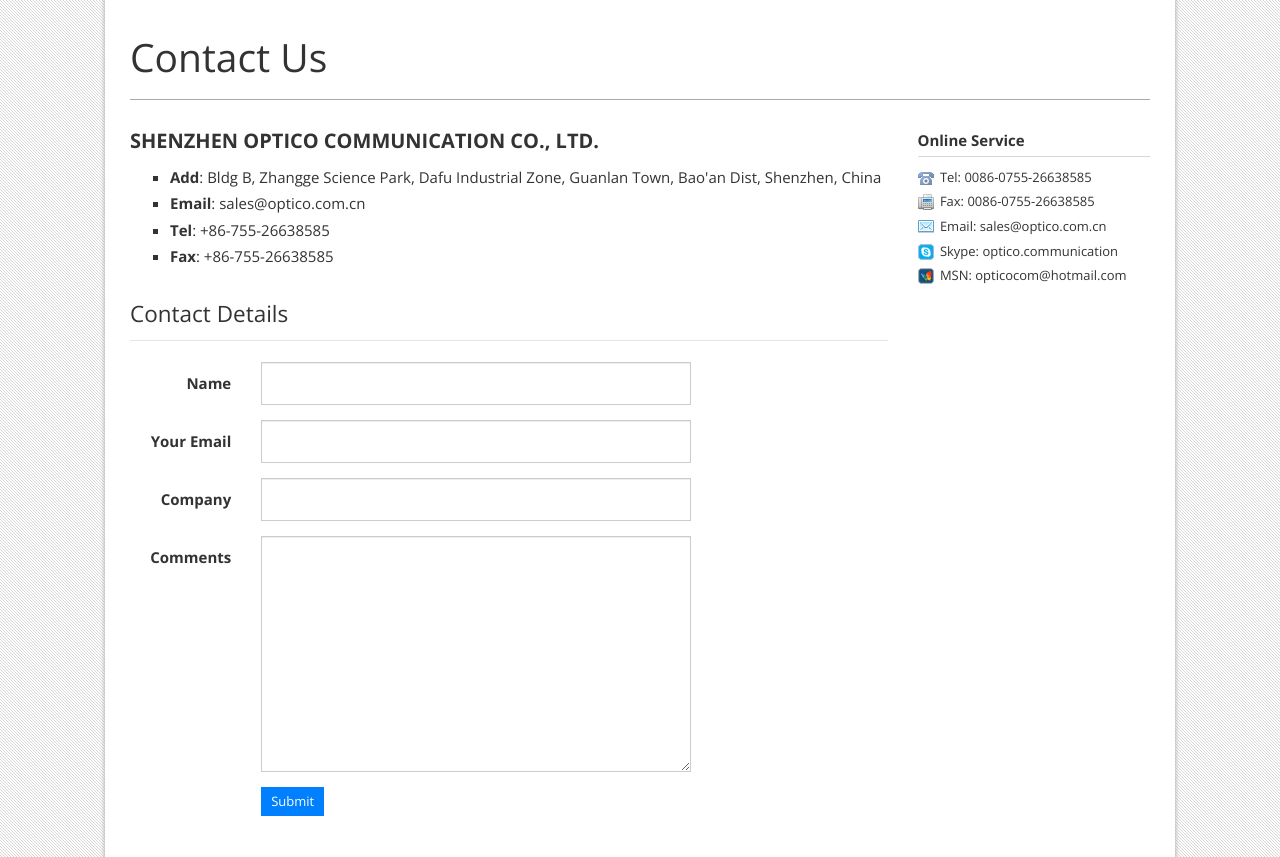
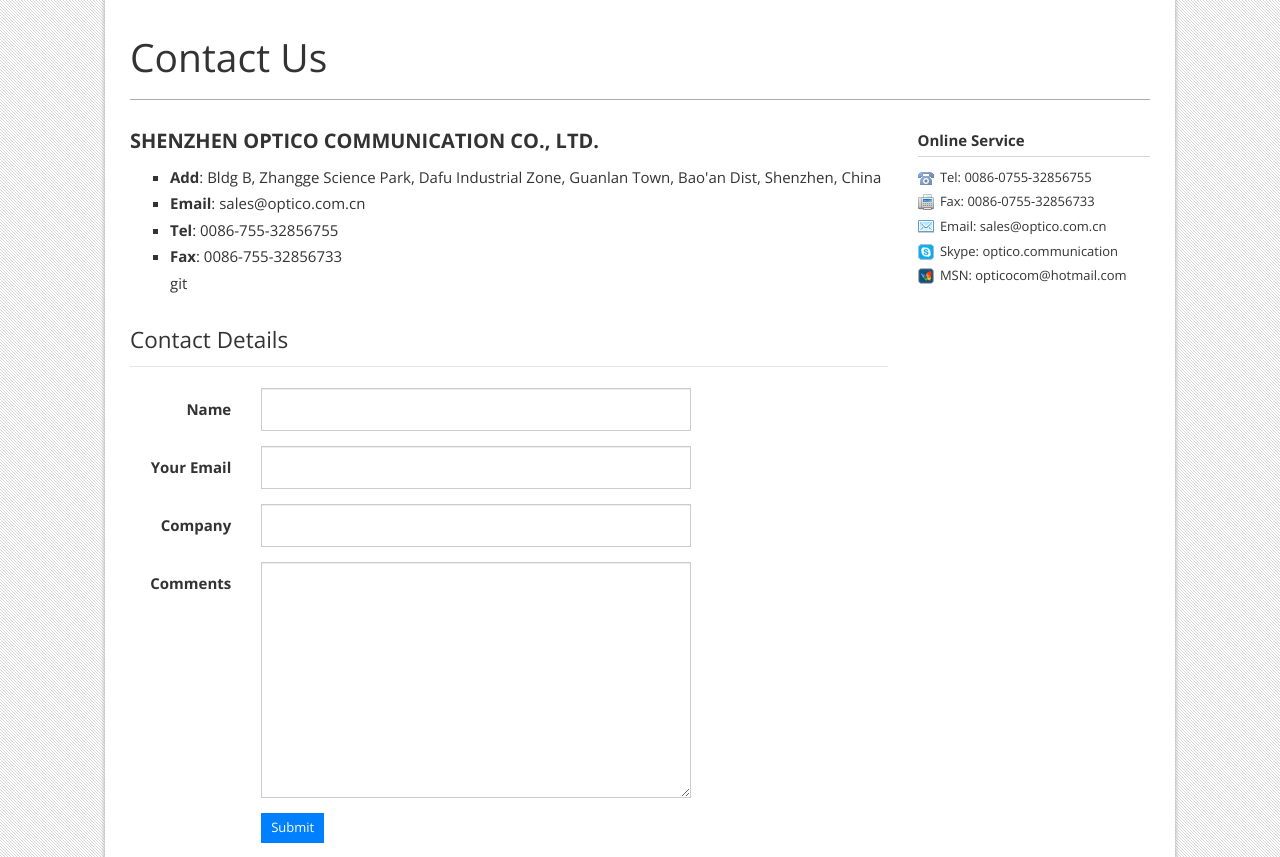
Before and after one commit to hustlzp/optico, a Python web app: template optico/templates/site/contact.html in a window 1280 px wide. Shown: the part 177-1034 px from the top of the page. Run offline with Jinja, Linux system fonts and the light colour scheme; the template is opened without the code that fills it, so the values that code supplies are empty; some libraries are stand-ins or nearby versions.

Commit message:
update tel and fax number

```diff
--- a/optico/templates/site/contact.html
+++ b/optico/templates/site/contact.html
@@ -19,8 +19,8 @@
                Bao'an Dist, Shenzhen, China
             </li>
             <li><b>Email</b>: sales@optico.com.cn</li>
-            <li><b>Tel</b>: +86-755-26638585</li>
-            <li><b>Fax</b>: +86-755-26638585</li>
+            <li><b>Tel</b>: 0086-755-32856755</li>
+            <li><b>Fax</b>: 0086-755-32856733</li>git
          </ul>
 
          <form id="form-contact" class="form-horizontal" method="post"
--- a/optico/templates/widget/ui.html
+++ b/optico/templates/widget/ui.html
@@ -58,12 +58,12 @@
 
       <div>
          <img src="{{ url_for('static', filename='img/phone.png') }}" alt=""/>
-         Tel: 0086-0755-26638585
+         Tel: 0086-0755-32856755
       </div>
 
       <div>
          <img src="{{ url_for('static', filename='img/fax.png') }}" alt=""/>
-         Fax: 0086-0755-26638585
+         Fax: 0086-0755-32856733
       </div>
 
       <div>
```
